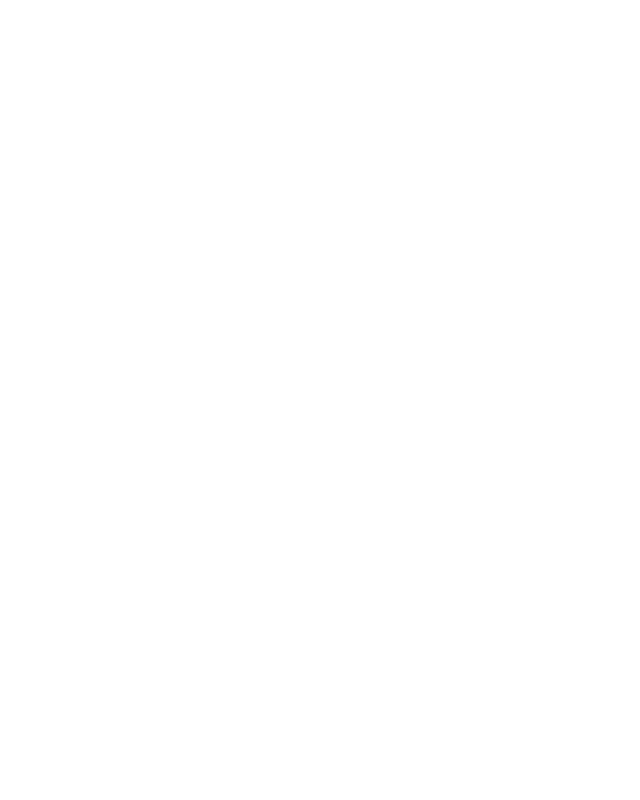
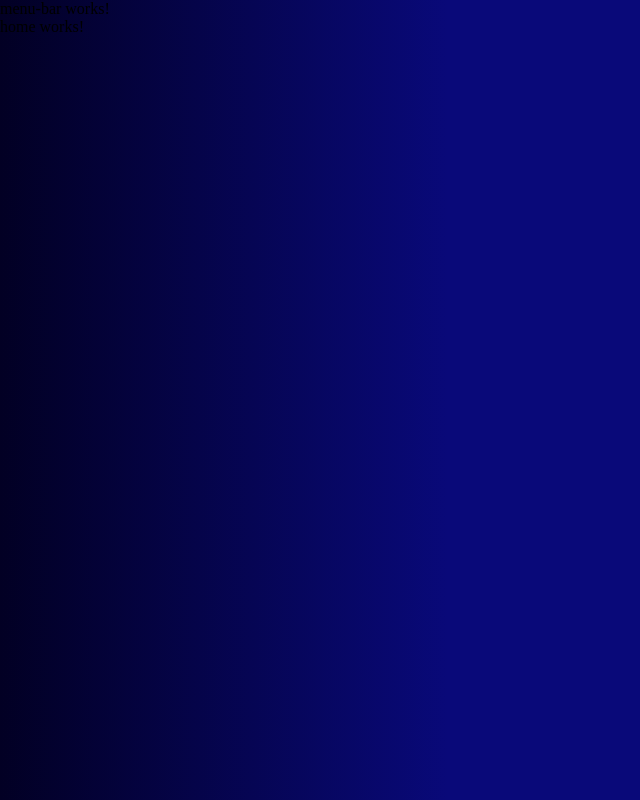
Before and after one commit to AlissonSilva07/psn-clone, an Angular app: page / in a window 1280 px wide. Shown: the whole page, without its empty margins (0-640 px from the left). Built offline with nearby package versions, Linux system fonts and the light colour scheme.

Commit message:
feat adicionados componentes principais e regras de CSS globais

```diff
--- a/src/app/app.component.html
+++ b/src/app/app.component.html
@@ -1 +1,3 @@
+<app-menu-bar></app-menu-bar>
+<app-home></app-home>
 <router-outlet></router-outlet>
--- /dev/null
+++ b/src/app/components/card/card.component.html
@@ -0,0 +1 @@
+<p>card works!</p>
--- /dev/null
+++ b/src/app/components/menu-bar/menu-bar.component.html
@@ -0,0 +1 @@
+<p>menu-bar works!</p>
--- /dev/null
+++ b/src/app/pages/home/home.component.html
@@ -0,0 +1 @@
+<p>home works!</p>
--- a/src/styles.css
+++ b/src/styles.css
@@ -1 +1,12 @@
 /* You can add global styles to this file, and also import other style files */
+* {
+  padding: 0;
+  margin: 0;
+  border: 0;
+  box-sizing: border-box;
+}
+
+body {
+  background: rgb(2, 0, 36) ;
+  background: linear-gradient(90deg, rgba(2, 0, 36, 1) 0%, rgba(9, 9, 121, 1) 35%, rgba(9, 9, 121, 1) 100%);
+}
```
Also changed, not shown: src/app/app.module.ts (+7 -1 lines), src/app/components/card/card.component.ts (added, +10 -0 lines), src/app/components/menu-bar/menu-bar.component.ts (added, +10 -0 lines), src/app/pages/home/home.component.ts (added, +10 -0 lines), src/app/components/card/card.component.css (added), src/app/components/menu-bar/menu-bar.component.css (added), src/app/pages/home/home.component.css (added), 2 other files (tests, documents, lock files or other folders).
